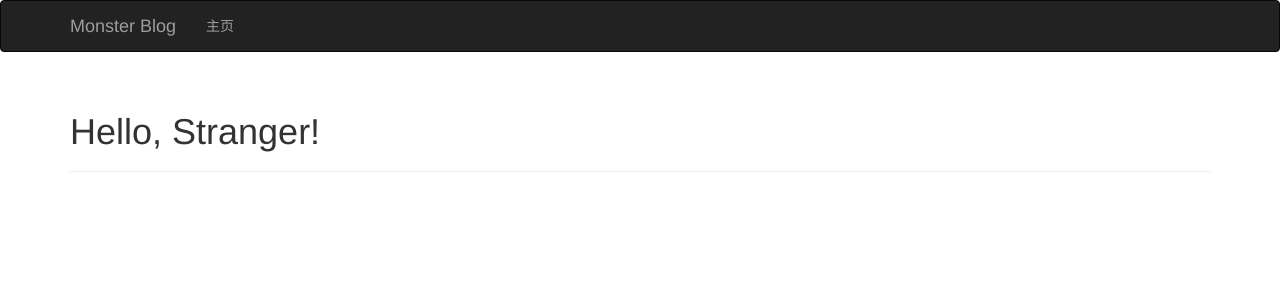
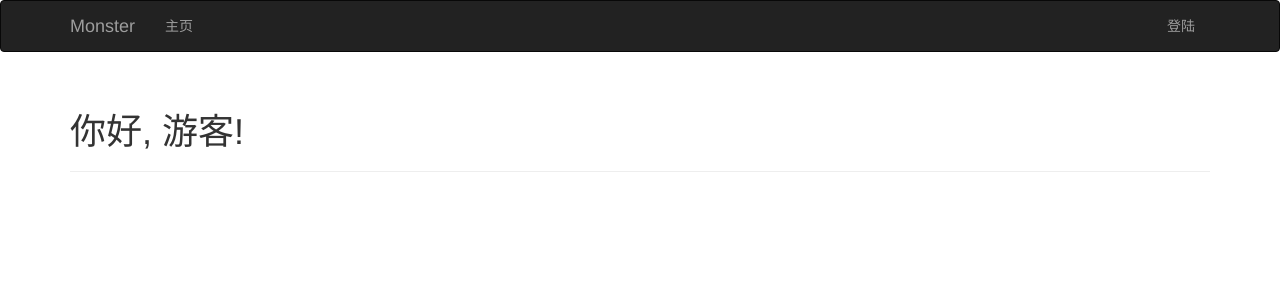
Before and after one commit to ShallweJohn/MonsterBlog, a Flask app: page / in a window 1280 px wide. Shown: the top 300 px of the page. Run offline with Flask 2, Linux system fonts and the light colour scheme; parts of the project's set-up code (start-up, migrations or seed data) failed here and were passed over; some libraries are stand-ins or nearby versions.

Commit message:
登陆页面渲染

```diff
--- a/app/auth/__init__.py
+++ b/app/auth/__init__.py
@@ -1,5 +1,5 @@
 from flask import Blueprint
 
-auth = Blueprint('auth',__name__)
+auth = Blueprint('auth',__name__,url_prefix='/auth')
 
 from . import views, errors
--- a/app/templates/base.html
+++ b/app/templates/base.html
@@ -1,6 +1,6 @@
 {% extends "bootstrap/base.html" %}
 
-{% block title %}怪物博客 Monster Blog{% endblock %}
+{% block title %}Monster{% endblock %}
 
 {% block head %}
 {{ super() }}
@@ -18,11 +18,18 @@
                 <span class="icon-bar"></span>
                 <span class="icon-bar"></span>
             </button>
-            <a class="navbar-brand" href="{{ url_for('main.index') }}">Monster Blog</a>
+            <a class="navbar-brand" href="{{ url_for('main.index') }}">Monster</a>
         </div>
         <div class="navbar-collapse collapse">
             <ul class="nav navbar-nav">
                 <li><a href="{{ url_for('main.index') }}">主页</a></li>
+            </ul>
+            <ul class="nav navbar-nav navbar-right">
+                {% if current_user.is_authenticated %}
+                <li><a href="{{ url_for('auth.logout') }}">注销</a></li>
+                {% else %}
+                <li><a href="{{ url_for('auth.login') }}">登陆</a></li>
+                {% endif %}
             </ul>
         </div>
     </div>
--- a/app/templates/index.html
+++ b/app/templates/index.html
@@ -4,6 +4,6 @@
 
 {% block page_content %}
 <div class="page-header">
-    <h1>Hello, {% if current_user.is_authenticated %}{{ current_user.username }}{% else %}Stranger{% endif %}!</h1>
+    <h1>你好, {% if current_user.is_authenticated %}{{ current_user.username }}{% else %}游客{% endif %}!</h1>
 </div>
 {% endblock %}
```
Also changed, not shown: app/auth/views.py (+7 -3 lines), app/templates/auth/login.html (added, +13 -0 lines), app/templates/login.html (deleted, +0 -16 lines).
